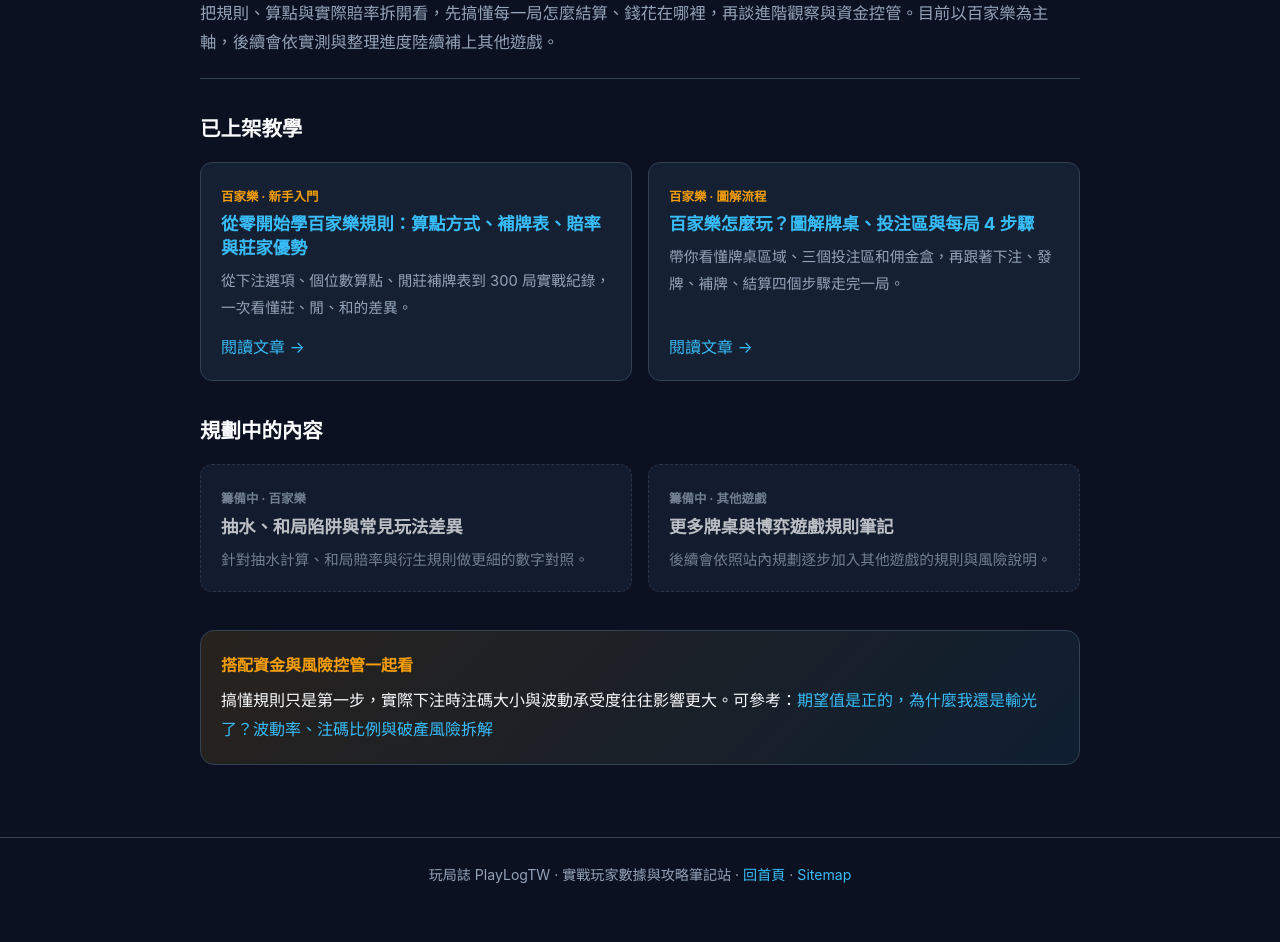
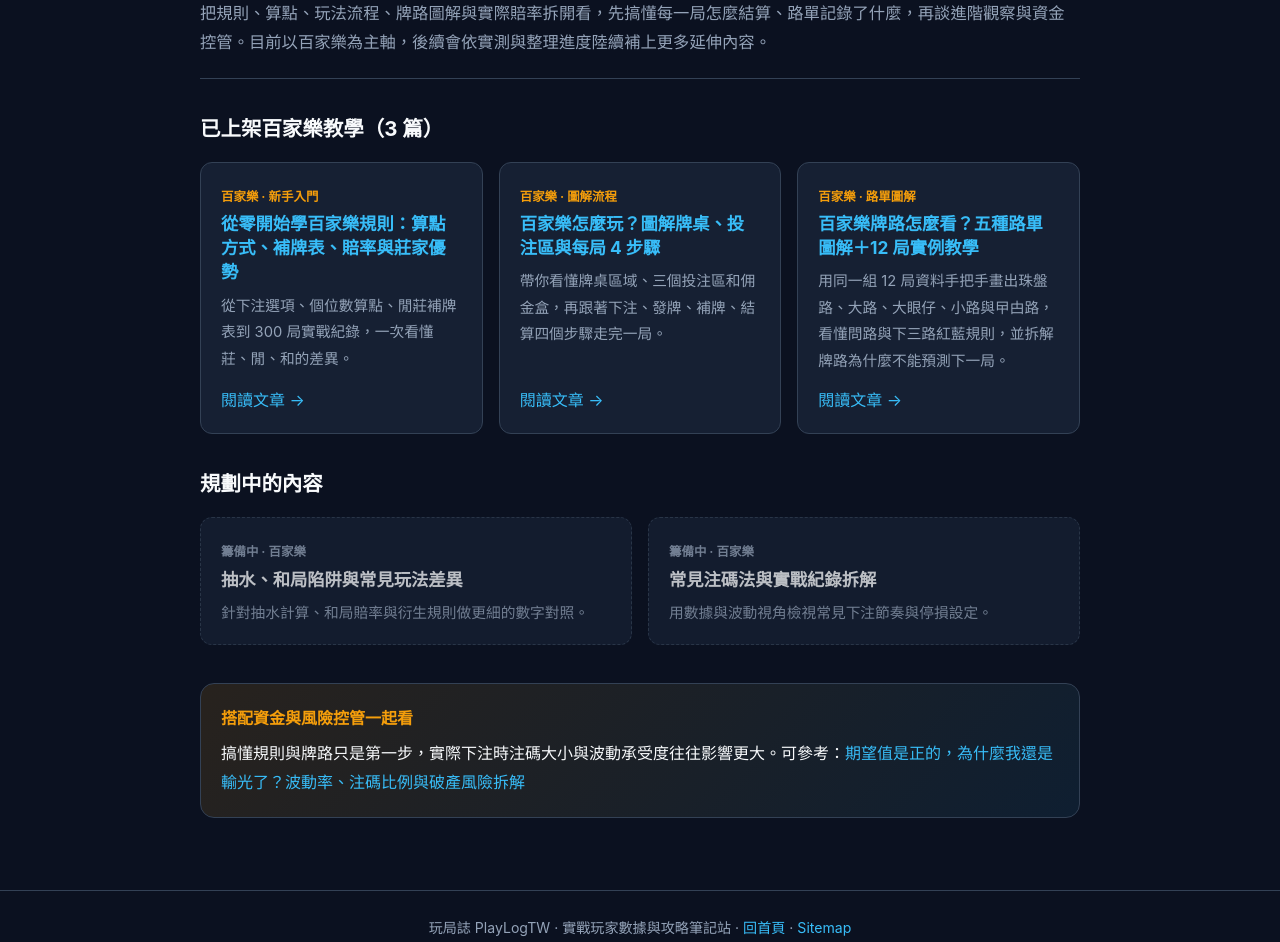
Before and after one commit to playlogtw/playlogtw, a plain HTML site: page game/index.html in a window 1280 px wide. Shown: the part 241-1183 px from the top of the page. Before the commit the page ends 1152 px from the top, so only its background shows below. Drawn offline with Linux system fonts and the light colour scheme.

Commit message:
Update index.html

```diff
--- a/game/index.html
+++ b/game/index.html
@@ -3,8 +3,8 @@
 <head>
   <meta charset="UTF-8" />
   <meta name="viewport" content="width=device-width, initial-scale=1.0" />
-  <title>遊戲教學總覽：規則、算點與實戰拆解｜PlayLogTW 玩局誌</title>
-  <meta name="description" content="玩局誌 PlayLogTW 遊戲教學專區，整理百家樂規則、算點方式、補牌表與莊家優勢解析，並持續擴充各類牌桌與博弈遊戲的數據筆記。" />
+  <title>百家樂教學總覽：規則、玩法、牌路與實戰拆解｜PlayLogTW 玩局誌</title>
+  <meta name="description" content="玩局誌 PlayLogTW 百家樂教學總覽，整理百家樂規則、算點補牌表、牌桌玩法步驟、五種牌路圖解與莊家優勢解析。" />
   <link rel="canonical" href="https://playlogtw.com/game/" />
 
   <!-- Favicon 與品牌圖示 -->
@@ -16,8 +16,8 @@
   <!-- Open Graph 社群預覽 -->
   <meta property="og:site_name" content="玩局誌 PlayLogTW" />
   <meta property="og:type" content="website" />
-  <meta property="og:title" content="遊戲教學總覽：規則、算點與實戰拆解｜PlayLogTW 玩局誌" />
-  <meta property="og:description" content="整理百家樂規則、算點方式、補牌表與莊家優勢解析，並持續擴充各類遊戲教學。" />
+  <meta property="og:title" content="百家樂教學總覽：規則、玩法、牌路與實戰拆解｜PlayLogTW 玩局誌" />
+  <meta property="og:description" content="整理百家樂規則、算點補牌表、牌桌玩法步驟、五種牌路圖解與莊家優勢解析。" />
   <meta property="og:url" content="https://playlogtw.com/game/" />
   <meta property="og:image" content="https://playlogtw.com/playlogtw-favicon.png" />
 
@@ -273,16 +273,16 @@
 
   <main>
     <div class="breadcrumb">
-      <a href="/">首頁</a> / 遊戲教學
+      <a href="/">首頁</a> / 百家樂教學總覽
     </div>
 
-    <span class="tag">遊戲教學 · 規則與機制</span>
-    <h1>遊戲教學總覽</h1>
+    <span class="tag">百家樂專區 · 規則與路單</span>
+    <h1>百家樂教學總覽</h1>
     <p class="lead">
-      把規則、算點與實際賠率拆開看，先搞懂每一局怎麼結算、錢花在哪裡，再談進階觀察與資金控管。目前以百家樂為主軸，後續會依實測與整理進度陸續補上其他遊戲。
+      把規則、算點、玩法流程、牌路圖解與實際賠率拆開看，先搞懂每一局怎麼結算、路單記錄了什麼，再談進階觀察與資金控管。目前以百家樂為主軸，後續會依實測與整理進度陸續補上更多延伸內容。
     </p>
 
-    <h2>已上架教學</h2>
+    <h2>已上架百家樂教學（3 篇）</h2>
     <div class="grid">
       <article class="card">
         <div>
@@ -300,6 +300,14 @@
         </div>
         <div><a href="/game/baccarat/baccarat-how-to-play.html">閱讀文章 →</a></div>
       </article>
+      <article class="card">
+        <div>
+          <span class="card-badge">百家樂 · 路單圖解</span>
+          <h3><a href="/game/baccarat/baccarat-road-map-guide.html">百家樂牌路怎麼看？五種路單圖解＋12 局實例教學</a></h3>
+          <p>用同一組 12 局資料手把手畫出珠盤路、大路、大眼仔、小路與曱甴路，看懂問路與下三路紅藍規則，並拆解牌路為什麼不能預測下一局。</p>
+        </div>
+        <div><a href="/game/baccarat/baccarat-road-map-guide.html">閱讀文章 →</a></div>
+      </article>
     </div>
 
     <h2>規劃中的內容</h2>
@@ -313,9 +321,9 @@
       </article>
       <article class="card upcoming">
         <div>
-          <span class="card-badge">籌備中 · 其他遊戲</span>
-          <h3>更多牌桌與博弈遊戲規則筆記</h3>
-          <p>後續會依照站內規劃逐步加入其他遊戲的規則與風險說明。</p>
+          <span class="card-badge">籌備中 · 百家樂</span>
+          <h3>常見注碼法與實戰紀錄拆解</h3>
+          <p>用數據與波動視角檢視常見下注節奏與停損設定。</p>
         </div>
       </article>
     </div>
@@ -323,7 +331,7 @@
     <div class="next-box">
       <strong style="color: var(--gold); display: block; margin-bottom: 6px;">搭配資金與風險控管一起看</strong>
       <p style="margin: 0;">
-        搞懂規則只是第一步，實際下注時注碼大小與波動承受度往往影響更大。可參考：<a href="/risk-management/ev-and-bankroll.html">期望值是正的，為什麼我還是輸光了？波動率、注碼比例與破產風險拆解</a>
+        搞懂規則與牌路只是第一步，實際下注時注碼大小與波動承受度往往影響更大。可參考：<a href="/risk-management/ev-and-bankroll.html">期望值是正的，為什麼我還是輸光了？波動率、注碼比例與破產風險拆解</a>
       </p>
     </div>
   </main>
```
